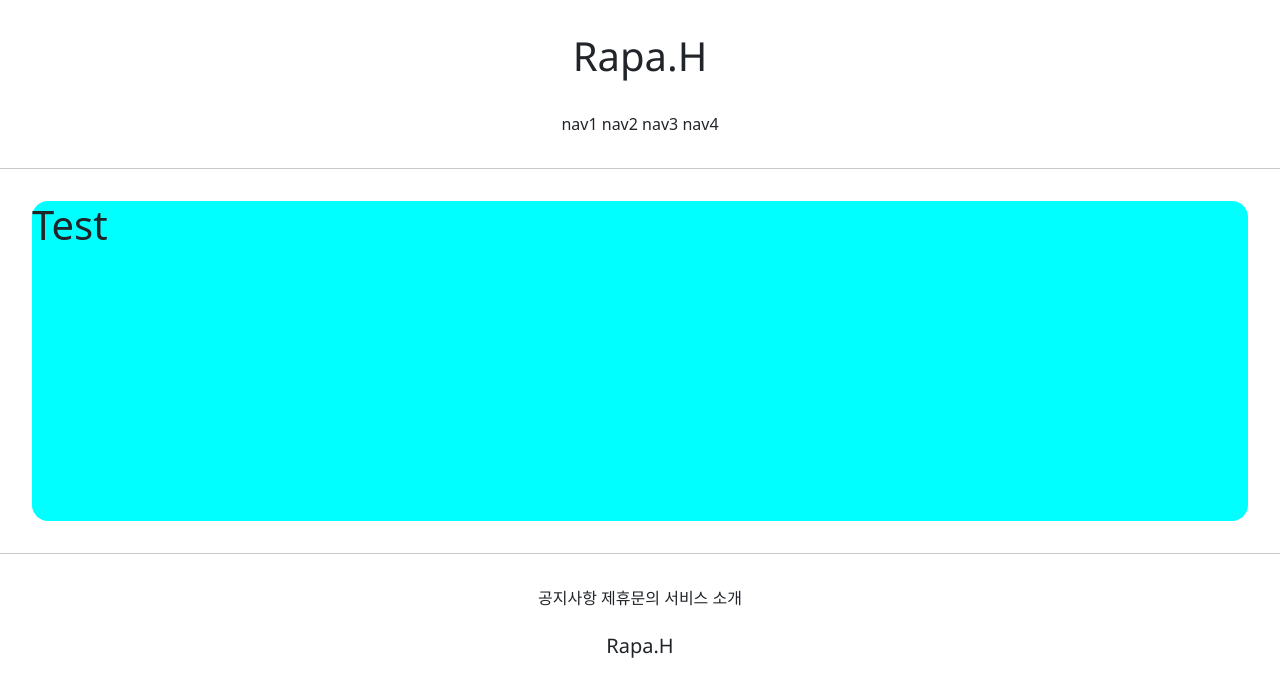
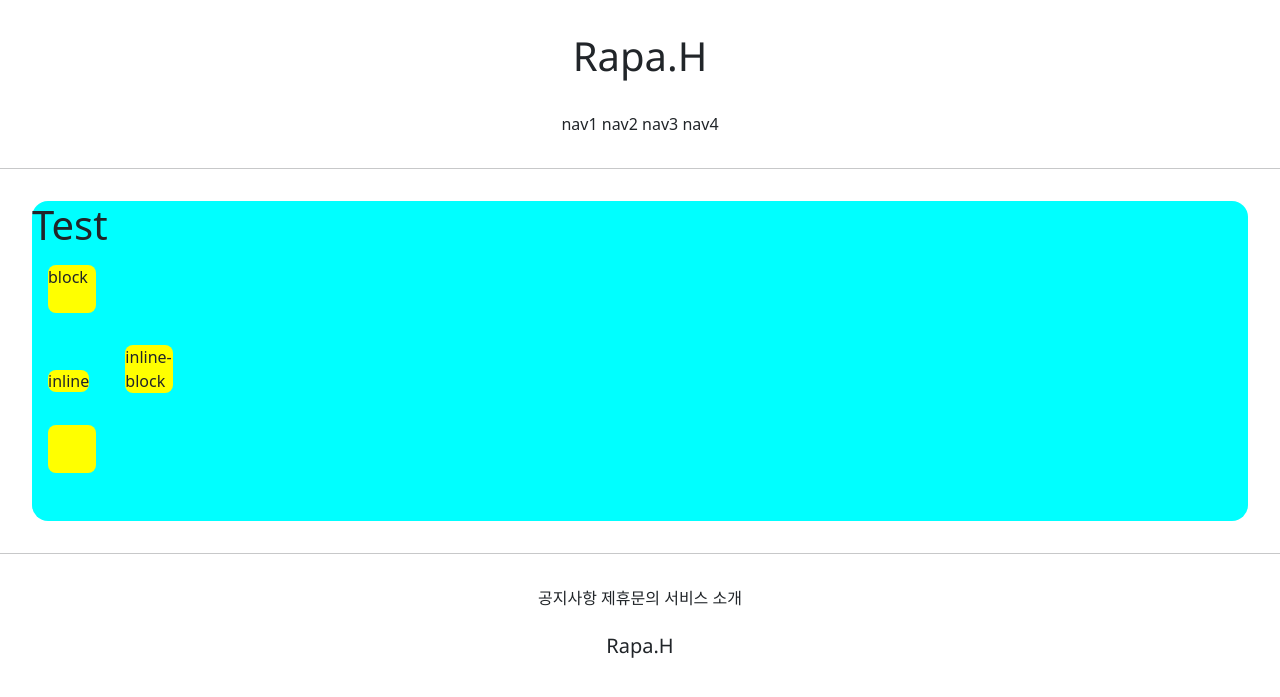
Before and after one commit to amuse777/gis_2ban_Hong, a Django app: page /account/hello_world/ in a window 1280 px wide. Shown: the top 697 px of the page. Run offline with Django 3.2, Linux system fonts and the light colour scheme; parts of the project's set-up code (start-up, migrations or seed data) failed here and were passed over.

Commit message:
7/7 CSS Commit - 2

```diff
--- a/accountapp/templates/accountapp/hello_world.html
+++ b/accountapp/templates/accountapp/hello_world.html
@@ -2,8 +2,28 @@
 
 {% block content %}
 
+    <style>
+
+        .testing {
+            background-color: yellow;
+            height: 48px;
+            width: 48px;
+            margin: 1rem;
+            border-radius: .5rem;
+        }
+
+
+    </style>
+
     <div  style="height: 20rem; background-color: aqua; margin: 2rem; border-radius: 1rem;">
-    <h1>Test</h1>
+        <h1>Test</h1>
+
+    <div class="testing" style="display: block">block</div>
+    <div class="testing" style="display: inline">inline</div>
+    <div class="testing" style="display: inline-block">inline-block</div>
+    <div class="testing" style="display: none">none</div>
+    <div class="testing"></div>
+
     </div>
 
 {% endblock %}
--- a/templates/head.html
+++ b/templates/head.html
@@ -6,7 +6,8 @@
     <title>Title</title>
 
     {#  BOOTSTRAP LINK  #}
-    <link href="https://cdn.jsdelivr.net/npm/bootstrap@5.0.2/dist/css/bootstrap.min.css" rel="stylesheet" integrity="sha384-EVSTQN3/azprG1Anm3QDgpJLIm9Nao0Yz1ztcQTwFspd3yD65VohhpuuCOmLASjC" crossorigin="anonymous">
+    <link href="https://cdn.jsdelivr.net/npm/bootstrap@5.0.2/dist/css/bootstrap.min.css" rel="stylesheet"
+          integrity="sha384-EVSTQN3/azprG1Anm3QDgpJLIm9Nao0Yz1ztcQTwFspd3yD65VohhpuuCOmLASjC" crossorigin="anonymous">
 
     {#  Google Font  #}
     <link rel="preconnect" href="https://fonts.googleapis.com">
```
